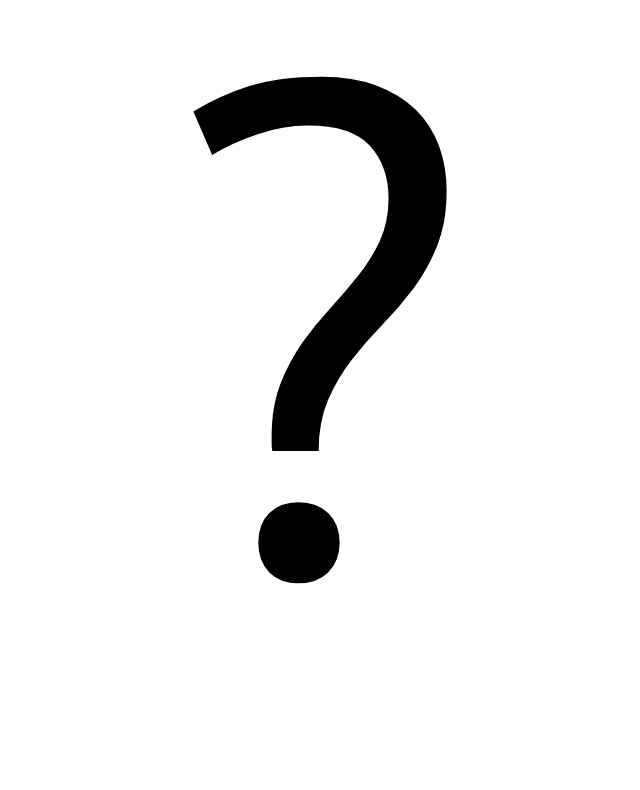
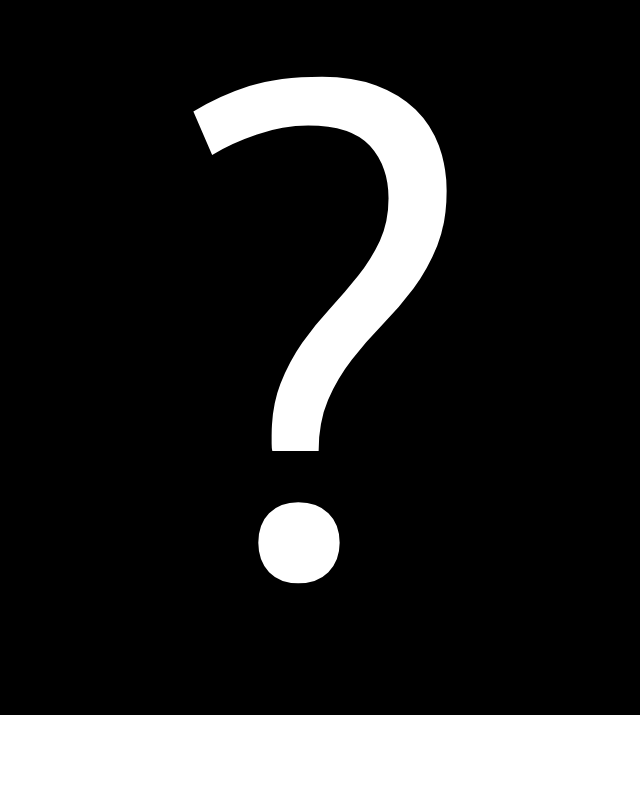
Before and after one commit to rafcyk/quiz, a plain HTML site: page index.html in a window 1280 px wide. Shown: the part 85-875 px from the top of the page, without its empty margins (320-960 px from the left). Drawn offline with Linux system fonts and the light colour scheme.

Commit message:
change header mix blend mode

```diff
--- a/index.html
+++ b/index.html
@@ -17,7 +17,7 @@
             </ul>
         </nav>
 
-    <header style="mix-blend-mode: difference;">
+    <header>
 
      <p>?</p>
 
```
